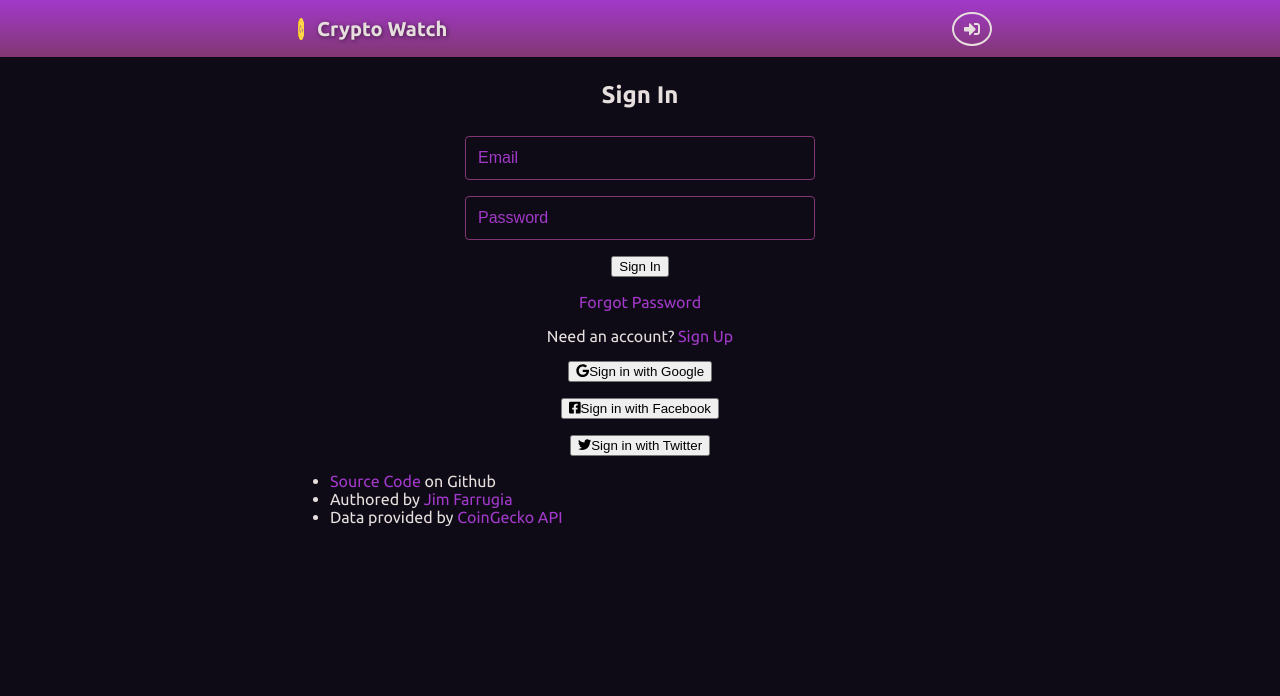
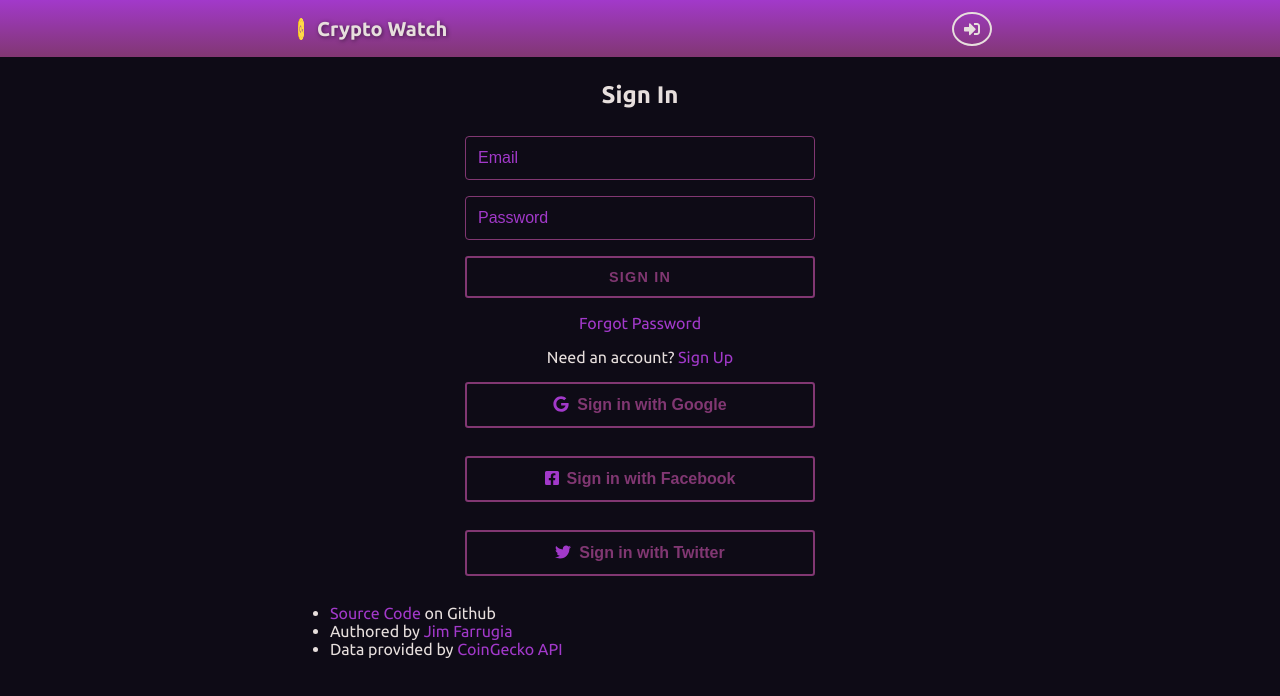
Before and after one commit to Jimfarrugia/crypto-watch, a React (Create React App) app: page /sign-in in a window 1280 px wide. Both pictures are taken after a click on the button "Sign in with Email". Shown: the top 696 px of the page. Built offline with nearby package versions, Linux system fonts and the light colour scheme; no server answers.

Commit message:
Add styled ButtonOutline & SignInWithProvider buttons

```diff
--- a/src/components/Account.jsx
+++ b/src/components/Account.jsx
@@ -7,6 +7,7 @@ import { useAuth } from "../contexts/AuthContext";
 import { currencies, timeframes, selectStyles } from "../constants";
 import RefreshButton from "./RefreshButton";
 import Alert from "./Alert";
+import ButtonOutlined from "./ButtonOutlined";
 import { AccountStyled } from "./styled/Account.styled";
 
 const Account = () => {
@@ -195,15 +196,16 @@ const Account = () => {
     <AccountStyled>
       <h2>My Account</h2>
       <p>
-        <button
+        <ButtonOutlined
+          color="red"
+          fullWidth
           type="button"
           title="Sign Out"
           disabled={isLoading}
-          className="outlined-button red"
           onClick={handleSignOut}
         >
           Sign Out
-        </button>
+        </ButtonOutlined>
       </p>
       <h3>Preferred Currency</h3>
       <div className="preferred-currency">
@@ -219,15 +221,15 @@ const Account = () => {
           onChange={({ value }) => setVsCurrency(value)}
         />
         <p>
-          <button
+          <ButtonOutlined
+            fullWidth
             type="button"
             title="Save Preferred Currency"
             disabled={isLoading}
-            className="outlined-button"
             onClick={handleChangeUserVsCurrency}
           >
             Save
-          </button>
+          </ButtonOutlined>
         </p>
       </div>
       <h3>Preferred Timeframe</h3>
@@ -242,15 +244,15 @@ const Account = () => {
           onChange={selected => setTimeframe(selected)}
         />
         <p>
-          <button
+          <ButtonOutlined
+            fullWidth
             type="button"
             title="Save Preferred Timeframe"
             disabled={isLoading}
-            className="outlined-button"
             onClick={handleChangeUserTimeframe}
           >
             Save
-          </button>
+          </ButtonOutlined>
         </p>
       </div>
       {isEmailPasswordUser && (
@@ -280,14 +282,14 @@ const Account = () => {
               />
             </p>
             <p>
-              <button
+              <ButtonOutlined
+                fullWidth
                 type="submit"
                 title="Submit Change Password"
-                className="outlined-button"
                 disabled={isLoading}
               >
                 Submit
-              </button>
+              </ButtonOutlined>
             </p>
           </form>
           <h3>Change Email</h3>
@@ -315,14 +317,14 @@ const Account = () => {
               />
             </p>
             <p>
-              <button
+              <ButtonOutlined
+                fullWidth
                 type="submit"
                 title="Submit Change Email"
-                className="outlined-button"
                 disabled={isLoading}
               >
                 Submit
-              </button>
+              </ButtonOutlined>
             </p>
           </form>
         </>
--- /dev/null
+++ b/src/components/ButtonOutlined.jsx
@@ -0,0 +1,9 @@
+import { ButtonOutlinedStyled } from "./styled/ButtonOutlined.styled";
+
+const ButtonOutlined = ({ children, color, ...props }) => (
+  <ButtonOutlinedStyled {...props} color={color}>
+    {children}
+  </ButtonOutlinedStyled>
+);
+
+export default ButtonOutlined;
--- a/src/components/ResetPassword.jsx
+++ b/src/components/ResetPassword.jsx
@@ -2,6 +2,7 @@ import { useRef, useState } from "react";
 import { Link } from "react-router-dom";
 import { useAuth } from "../contexts/AuthContext";
 import Alert from "./Alert";
+import ButtonOutlined from "./ButtonOutlined";
 import { ResetPasswordStyled } from "./styled/ResetPassword.styled";
 
 const ForgotPassword = () => {
@@ -45,13 +46,9 @@ const ForgotPassword = () => {
           />
         </p>
         <p>
-          <button
-            type="submit"
-            disabled={isLoading}
-            className="outlined-button"
-          >
+          <ButtonOutlined fullWidth type="submit" disabled={isLoading}>
             Reset Password
-          </button>
+          </ButtonOutlined>
         </p>
       </form>
       <p>
--- a/src/components/SignIn.jsx
+++ b/src/components/SignIn.jsx
@@ -11,6 +11,8 @@ import { useAuth } from "../contexts/AuthContext";
 import { capitalizeFirstLetter } from "../helpers";
 import { SignInStyled } from "./styled/SignIn.styled";
 import Alert from "./Alert";
+import ButtonOutlined from "./ButtonOutlined";
+import { SignInWithProviderButtonStyled } from "./styled/SignInWithProviderButtonStyled.styled";
 
 const SignIn = () => {
   const emailRef = useRef();
@@ -72,10 +74,10 @@ const SignIn = () => {
   };
 
   const SignInWithProviderButton = ({ provider }) => (
-    <button
+    <SignInWithProviderButtonStyled
+      fullWidth
       type="button"
       disabled={isLoading}
-      className="outlined-button sign-in-handler-button"
       onClick={() => handleLoginWithProvider(provider)}
     >
       <FontAwesomeIcon
@@ -90,7 +92,7 @@ const SignIn = () => {
         }
       />
       Sign in with {capitalizeFirstLetter(provider)}
-    </button>
+    </SignInWithProviderButtonStyled>
   );
 
   useEffect(() => {
@@ -129,13 +131,9 @@ const SignIn = () => {
             />
           </p>
           <p>
-            <button
-              type="submit"
-              disabled={isLoading}
-              className="outlined-button"
-            >
+            <ButtonOutlined fullWidth type="submit" disabled={isLoading}>
               Sign In
-            </button>
+            </ButtonOutlined>
           </p>
           <p>
             <Link to="/reset-password">Forgot Password</Link>
@@ -146,15 +144,15 @@ const SignIn = () => {
         </form>
       )) || (
         <p>
-          <button
+          <SignInWithProviderButtonStyled
+            fullWidth
             type="button"
             disabled={isLoading}
             onClick={() => setIsOpen(true)}
-            className="outlined-button sign-in-handler-button"
           >
             <FontAwesomeIcon icon={faEnvelope} />
             Sign in with Email
-          </button>
+          </SignInWithProviderButtonStyled>
         </p>
       )}
       <p>
--- a/src/components/SignUp.jsx
+++ b/src/components/SignUp.jsx
@@ -3,6 +3,7 @@ import { Link, useHistory } from "react-router-dom";
 import { useAuth } from "../contexts/AuthContext";
 import Alert from "./Alert";
 import { SignUpStyled } from "./styled/SignUp.styled";
+import ButtonOutlined from "./ButtonOutlined";
 
 const SignUp = () => {
   const emailRef = useRef();
@@ -77,9 +78,9 @@ const SignUp = () => {
           />
         </p>
         <p>
-          <button type="submit" disabled={loading} className="outlined-button">
+          <ButtonOutlined fullWidth type="submit" disabled={loading}>
             Sign Up
-          </button>
+          </ButtonOutlined>
         </p>
       </form>
       <p>
--- /dev/null
+++ b/src/components/styled/ButtonOutlined.styled.js
@@ -0,0 +1,40 @@
+import styled from "styled-components";
+
+export const ButtonOutlinedStyled = styled.button`
+  width: ${({ fullWidth }) => (fullWidth ? "100%" : "fit-content")};
+  color: ${({ theme, color }) => theme.colors[color || "purple"]};
+  font-size: 0.9rem;
+  font-weight: bold;
+  text-transform: uppercase;
+  letter-spacing: 0.075rem;
+  background: none;
+  border: 0.125rem solid
+    ${({ theme, color }) => theme.colors[color ? `${color}Dark` : "purple"]};
+  border-radius: 0.2rem;
+  padding: 0.75em 1.5em;
+  outline: none;
+  cursor: pointer;
+  transition: 0.125s;
+
+  &:hover,
+  &:focus {
+    color: ${({ theme, color }) => theme.colors[color || "purpleBright"]};
+    border-color: ${({ theme, color }) =>
+      theme.colors[color || "purpleBright"]};
+  }
+
+  &:focus {
+    box-shadow: 0 0 0.25em
+      ${({ theme, color }) =>
+        theme.colors[color ? `${color}Dark` : "purpleBright"]};
+  }
+
+  &:disabled {
+    color: ${({ theme }) => theme.colors.grayDark};
+    border-color: ${({ theme }) => theme.colors.grayDark};
+    svg {
+      color: ${({ theme }) => theme.colors.grayDark};
+      border-color: ${({ theme }) => theme.colors.grayDark};
+    }
+  }
+`;
--- /dev/null
+++ b/src/components/styled/SignInWithProviderButtonStyled.styled.js
@@ -0,0 +1,42 @@
+import styled from "styled-components";
+
+export const SignInWithProviderButtonStyled = styled.button`
+  width: ${({ fullWidth }) => (fullWidth ? "100%" : "fit-content")};
+  color: ${({ theme }) => theme.colors.purple};
+  font-size: 1rem;
+  font-weight: bold;
+  background: none;
+  border: 0.125rem solid ${({ theme }) => theme.colors.purple};
+  border-radius: 0.2rem;
+  padding: 0.75em 1.5em;
+  margin-bottom: 0.75em;
+  outline: none;
+  cursor: pointer;
+  transition: 0.125s;
+
+  &:hover,
+  &:focus {
+    color: ${({ theme }) => theme.colors.purpleBright};
+    border-color: ${({ theme, color }) =>
+      theme.colors[color || "purpleBright"]};
+  }
+
+  &:focus {
+    box-shadow: 0 0 0.25em ${({ theme }) => theme.colors.purpleBright};
+  }
+
+  &:disabled {
+    color: ${({ theme }) => theme.colors.grayDark};
+    border-color: ${({ theme }) => theme.colors.grayDark};
+    svg {
+      color: ${({ theme }) => theme.colors.grayDark};
+      border-color: ${({ theme }) => theme.colors.grayDark};
+    }
+  }
+
+  svg {
+    margin-right: 0.5em;
+    font-size: 1rem;
+    color: ${({ theme }) => theme.colors.purpleBright};
+  }
+`;
--- a/src/index.css
+++ b/src/index.css
@@ -1,48 +1,6 @@
 .page-not-found {
   margin-top: 1.5em;
   text-align: center;
-}
-
-.outlined-button {
-  color: var(--purple);
-  font-weight: bold;
-  text-transform: uppercase;
-  letter-spacing: 0.075rem;
-  background: none;
-  border: 0.125rem solid var(--purple);
-  border-radius: 0.2rem;
-  padding: 0.75em 1.5em;
-  outline: none;
-  cursor: pointer;
-  transition: 0.125s;
-}
-.outlined-button:hover,
-.outlined-button:focus {
-  color: var(--purple-bright);
-  border-color: var(--purple-bright);
-}
-.outlined-button:focus {
-  box-shadow: 0 0 0.25em var(--purple);
-}
-.outlined-button:disabled {
-  color: var(--gray-dark);
-  border-color: var(--gray-dark);
-}
-.outlined-button:disabled svg {
-  color: var(--gray-dark);
-  border-color: var(--gray-dark);
-}
-.outlined-button.red {
-  color: var(--red-dark);
-  border-color: var(--red-dark);
-}
-.outlined-button.red:hover,
-.outlined-button.red:focus {
-  color: var(--red);
-  border-color: var(--red);
-}
-.outlined-button.red:focus {
-  box-shadow: 0 0 0.5em var(--red-dark);
 }
 
 .button-link {
@@ -64,32 +22,6 @@
 .sign-in form,
 .sign-up form {
   margin-bottom: 1.75rem;
-}
-
-.sign-in form .outlined-button,
-.sign-up form .outlined-button,
-.account .outlined-button,
-.reset-password .outlined-button {
-  font-size: 0.9rem;
-}
-
-.sign-in .outlined-button,
-.sign-up .outlined-button,
-.account .outlined-button,
-.reset-password .outlined-button {
-  width: 100%;
-}
-
-.sign-in-handler-button {
-  text-transform: none;
-  letter-spacing: 0;
-  font-size: 1rem;
-  margin-bottom: 0.75em;
-}
-.sign-in-handler-button svg {
-  margin-right: 0.5em;
-  font-size: 1rem;
-  color: var(--purple-bright);
 }
 
 .page-footer {
```
